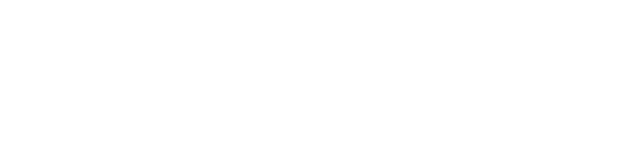
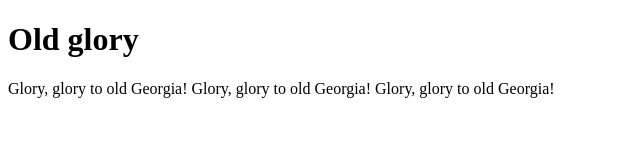
Before and after one commit to SumanaN-dot/CS-Projects, a plain HTML site: page testing/index.html in a window 1280 px wide. Shown: the whole page, without its empty margins (0-640 px from the left). Drawn offline with Linux system fonts and the light colour scheme.

Commit message:
practice problem

```diff
--- a/testing/index.html
+++ b/testing/index.html
@@ -6,6 +6,11 @@
     <title>Document</title>
 </head>
 <body>
+    <h1> Old glory</h1>
+<p> Glory, glory to old Georgia!
+    Glory, glory to old Georgia!
+    Glory, glory to old Georgia! <p></p>
 
+    </p>
 </body>
 </html>
```
